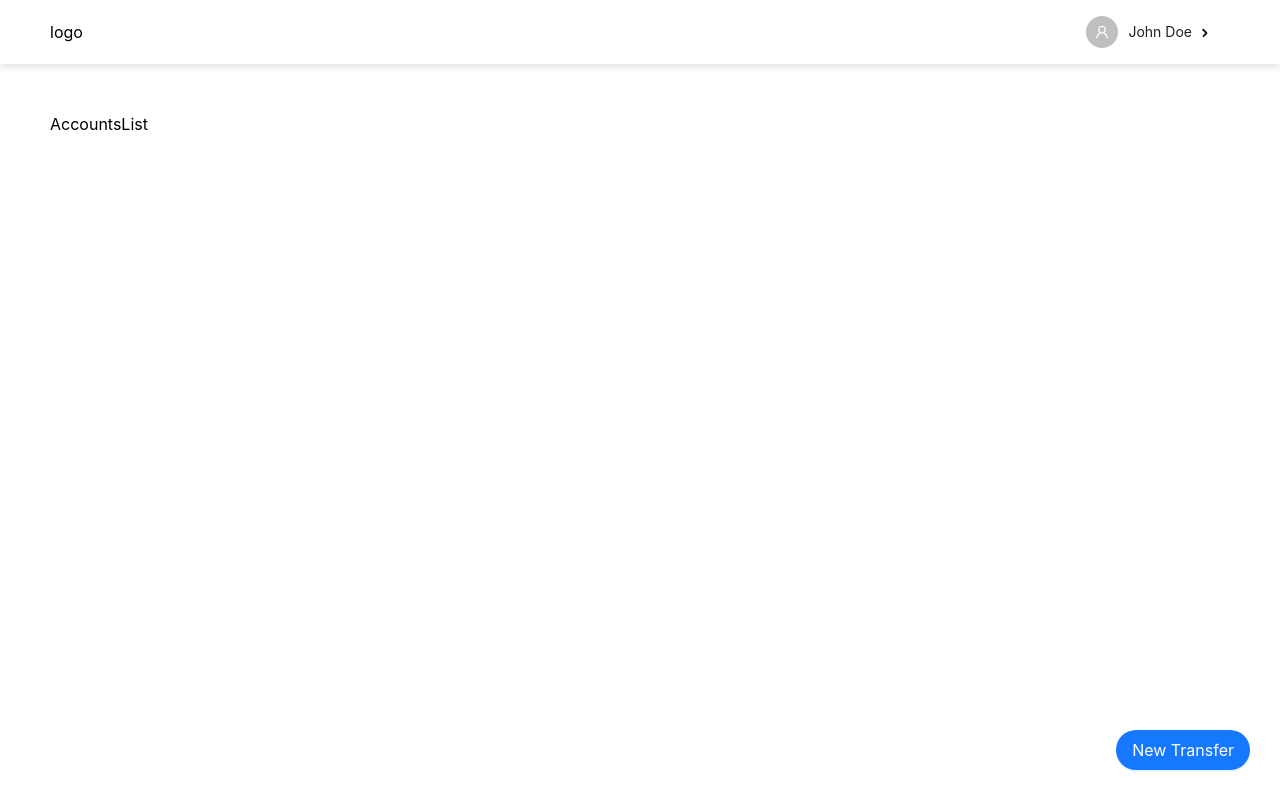
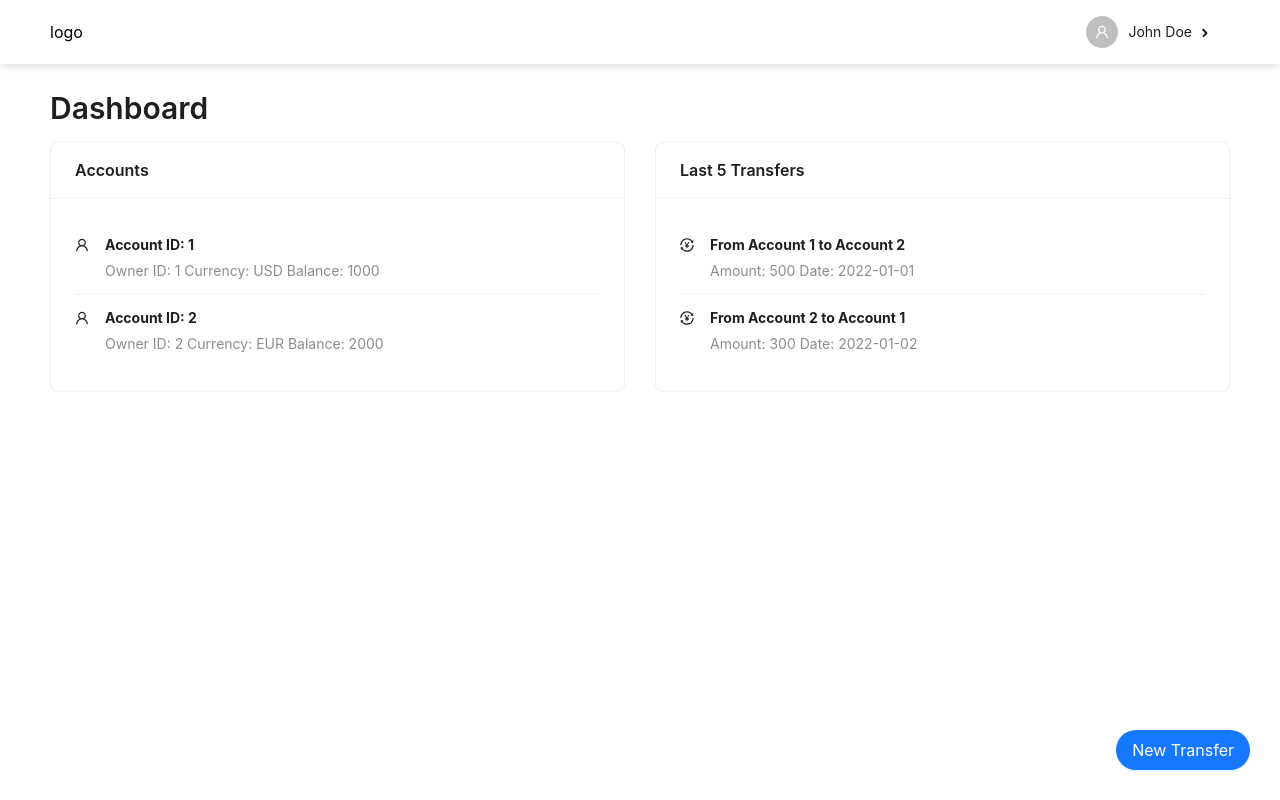
Before and after one commit to emg1990/bank-app, a React (Create React App) app: page / in a window 1280 px wide. Built offline with nearby package versions, Linux system fonts and the light colour scheme.

Commit message:
Implement home dashboard

```diff
--- a/src/App.module.css
+++ b/src/App.module.css
@@ -1,4 +1,10 @@
+/* This CSS code defines the styles for the content section of the bank app. */
+
 .content {
-  padding: var(--padding);
-  margin-top: var(--header-height);
+  position: relative;
+  top: var(--header-height);
+  padding: 0 var(--padding);
+  /* Allows showing the bottom padding at all times */
+  height: calc(100vh - var(--header-height) - var(--padding));
+  overflow-y: auto;
 }
--- a/src/App.tsx
+++ b/src/App.tsx
@@ -1,9 +1,10 @@
 import React from 'react';
 import { BrowserRouter as Router, Route, Routes } from 'react-router-dom';
 import Header from './components/Header/Header';
-import styles from './App.module.css';
 import Filler from './components/Filler';
 import NewTransfer from './components/NewTransfer/NewTransfer';
+import Home from './components/Home/Home';
+import styles from './App.module.css';
 
 const App: React.FC = () => {
   return (
@@ -11,7 +12,7 @@ const App: React.FC = () => {
       <Header />
       <div className={styles.content}>
         <Routes>
-          <Route path="/" element={<>AccountsList</>} />
+          <Route path="/" element={<Home />} />
           <Route path="/:id" element={<Filler />} />
           <Route path="/create-account" element={<>Create</>} />
           <Route path="/edit-account/:id" element={<>Edit/Delete</>} />
--- a/src/components/Header/Header.module.css
+++ b/src/components/Header/Header.module.css
@@ -10,6 +10,7 @@
   align-items: center;
   justify-content: space-between;
   padding: 0 var(--padding);
+  z-index: 2;
 }
 
 .logo {
--- /dev/null
+++ b/src/components/Home/Home.module.css
@@ -0,0 +1,3 @@
+.container {
+  border: 1px solid #f0f0f0;
+}
--- /dev/null
+++ b/src/components/Home/Home.tsx
@@ -0,0 +1,108 @@
+import React, { useEffect, useState } from 'react';
+import { Card, Row, Col, List, Avatar, Typography } from 'antd';
+import { UserOutlined, TransactionOutlined } from '@ant-design/icons';
+
+const { Title } = Typography;
+
+interface Account {
+  id: number;
+  ownerId: number;
+  currency: string;
+  balance: number;
+}
+
+interface Transfer {
+  id: number;
+  fromAccount: number;
+  toAccount: number;
+  amount: number;
+  date: string;
+}
+
+const Home: React.FC = () => {
+  const [accounts, setAccounts] = useState<Account[]>([]);
+  const [transfers, setTransfers] = useState<Transfer[]>([]);
+
+  useEffect(() => {
+    // Mock accounts
+    const mockAccounts: Account[] = [
+      {
+        id: 1,
+        ownerId: 1,
+        currency: 'USD',
+        balance: 1000,
+      },
+      {
+        id: 2,
+        ownerId: 2,
+        currency: 'EUR',
+        balance: 2000,
+      },
+    ];
+    setAccounts(mockAccounts);
+
+    // Mock transfers
+    const mockTransfers: Transfer[] = [
+      {
+        id: 1,
+        fromAccount: 1,
+        toAccount: 2,
+        amount: 500,
+        date: '2022-01-01',
+      },
+      {
+        id: 2,
+        fromAccount: 2,
+        toAccount: 1,
+        amount: 300,
+        date: '2022-01-02',
+      },
+    ];
+    setTransfers(mockTransfers);
+
+  }, []);
+
+  return (
+    <>
+      <Title level={2}>Dashboard</Title>
+      <Row gutter={[30, 30]}>
+        <Col xs={24} md={12}>
+          <Card title="Accounts" >
+            <List
+              itemLayout="horizontal"
+              dataSource={accounts}
+              renderItem={account => (
+                <List.Item>
+                  <List.Item.Meta
+                    avatar={<UserOutlined />}
+                    title={`Account ID: ${account.id}`}
+                    description={`Owner ID: ${account.ownerId} Currency: ${account.currency} Balance: ${account.balance}`}
+                  />
+                </List.Item>
+              )}
+            />
+          </Card>
+        </Col>
+        <Col xs={24} md={12}>
+          <Card title="Last 5 Transfers">
+            <List
+              itemLayout="horizontal"
+              dataSource={transfers}
+              renderItem={transfer => (
+                <List.Item>
+                  <List.Item.Meta
+                    avatar={<TransactionOutlined />}
+                    title={`From Account ${transfer.fromAccount} to Account ${transfer.toAccount}`}
+                    description={`Amount: ${transfer.amount} Date: ${transfer.date}`}
+                  />
+                </List.Item>
+              )}
+            />
+          </Card>
+        </Col>
+      </Row>
+    </>
+  );
+};
+
+export default Home;
--- a/src/components/NewTransfer/NewTransfer.tsx
+++ b/src/components/NewTransfer/NewTransfer.tsx
@@ -15,6 +15,7 @@ const NewTransfer: React.FC = () => {
 
   const makeTransfer = () => {
     // Make transfer
+    // Clear form
     closeNewTransferModal();
   }
 
--- a/src/components/NewTransfer/NewTransferModal.tsx
+++ b/src/components/NewTransfer/NewTransferModal.tsx
@@ -26,6 +26,7 @@ const NewTransferModal: React.FC<NewTransferModalProps> = ({ open, onOk, onCance
   return (
     <Modal
       title="Make a transfer"
+      onCancel={onCancel}
       open={open}
       footer={[
         <Button key="back" onClick={onCancel}>
```
